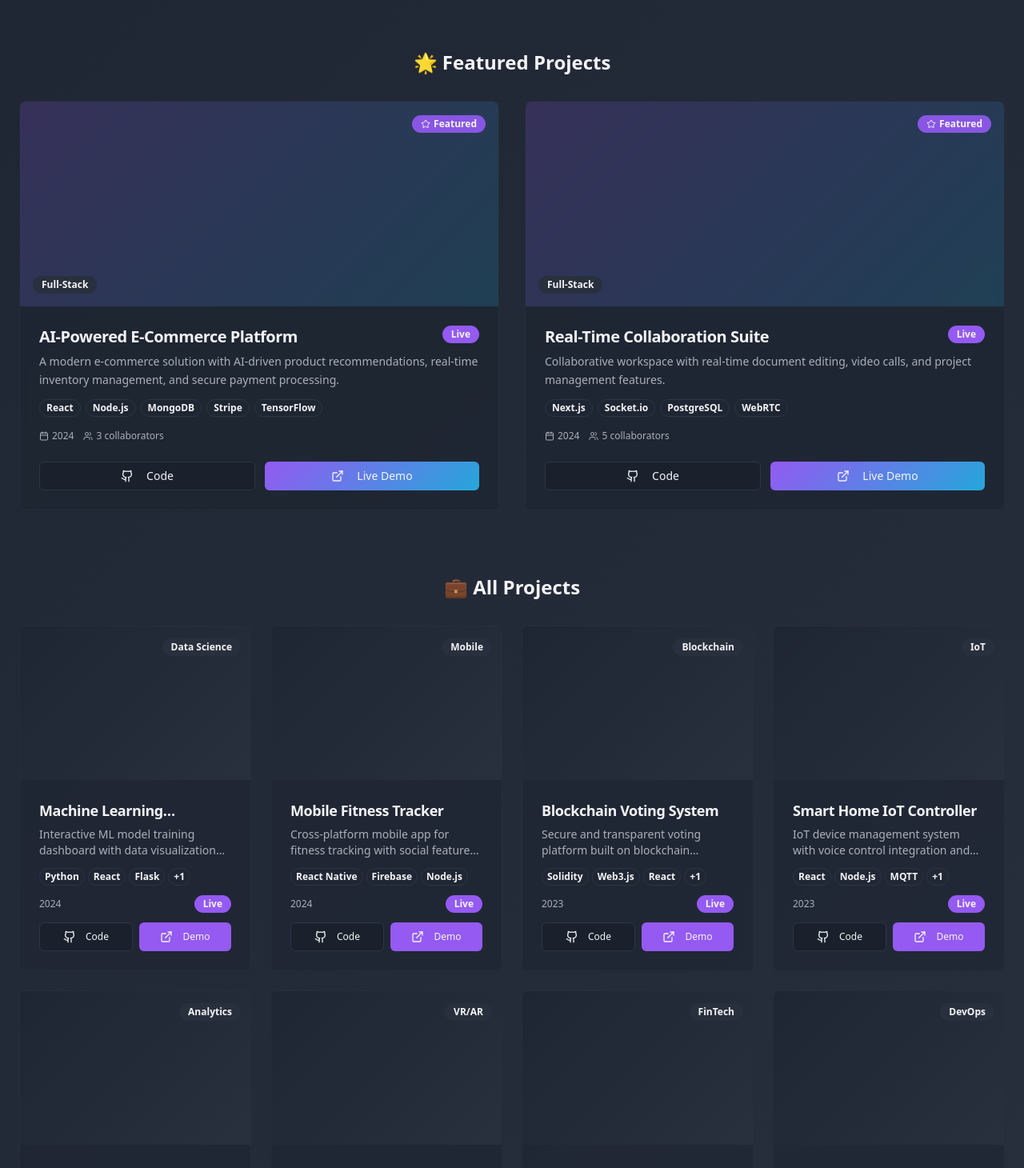
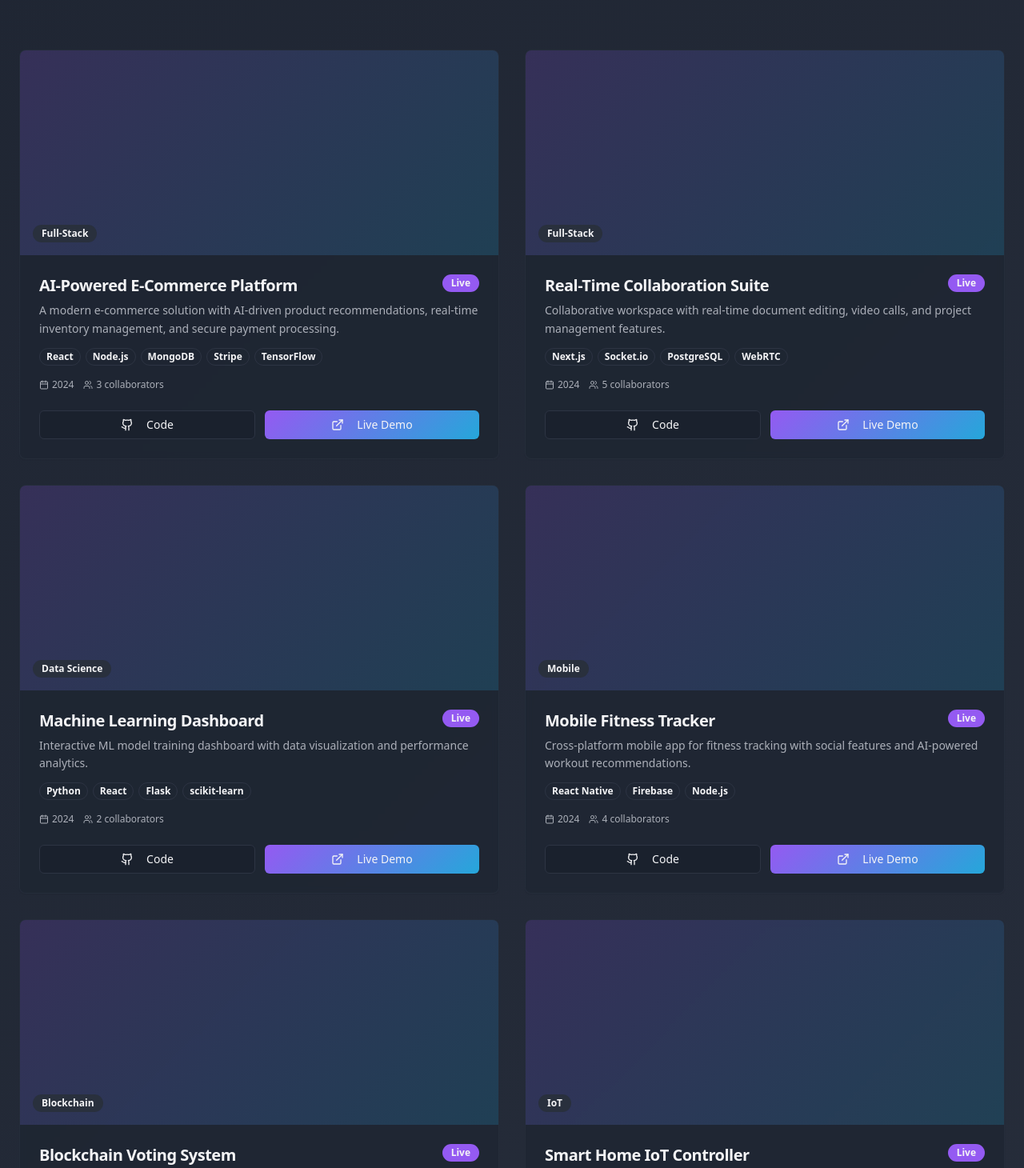
Before and after one commit to YsD9954/YSD_PORTFOLIO, a React (Vite) app: page / in a window 1280 px wide. Shown: the part 3530-4990 px from the top of the page at 80% size. Built offline with nearby package versions, Linux system fonts and the light colour scheme.

Commit message:
Refactor project section design
Remove the featured project section and apply its design to all project sections.

```diff
--- a/src/components/Projects.tsx
+++ b/src/components/Projects.tsx
@@ -152,8 +152,7 @@ const categories = ["All", "Full-Stack", "Mobile", "Data Science", "Blockchain",
 export const Projects = () => {
   const [selectedCategory, setSelectedCategory] = useState("All");
 
-  const featuredProjects = projects.filter(p => p.featured);
-  const regularProjects = projects.filter(p => !p.featured && (selectedCategory === "All" || p.category === selectedCategory));
+  const filteredProjects = projects.filter(p => selectedCategory === "All" || p.category === selectedCategory);
 
   return (
     <section id="projects" className="py-20 bg-gradient-secondary">
@@ -182,11 +181,9 @@ export const Projects = () => {
           </div>
         </div>
 
-        {/* Featured Projects - Hero Layout */}
-        <div className="mb-20">
-          <h3 className="text-2xl font-bold mb-8 text-center text-foreground">🌟 Featured Projects</h3>
-          <div className="grid grid-cols-1 lg:grid-cols-2 gap-8">
-            {featuredProjects.map((project) => (
+        {/* All Projects - Using Featured Design */}
+        <div className="grid grid-cols-1 lg:grid-cols-2 gap-8 mb-16">
+          {filteredProjects.map((project) => (
             <Card
               key={project.id}
               className="group hover:shadow-glow-primary/30 transition-all duration-500 hover:scale-[1.02] bg-card/80 backdrop-blur-sm border-border/50 overflow-hidden"
@@ -194,12 +191,6 @@ export const Projects = () => {
               <div className="relative overflow-hidden">
                 <div className="w-full h-64 bg-gradient-primary opacity-20"></div>
                 <div className="absolute inset-0 bg-gradient-to-br from-primary/20 to-secondary/20 opacity-0 group-hover:opacity-100 transition-opacity duration-500"></div>
-                  <div className="absolute top-4 right-4">
-                    <Badge variant="default" className="bg-primary/90 text-primary-foreground">
-                      <Star className="w-3 h-3 mr-1" />
-                      Featured
-                    </Badge>
-                  </div>
                 <div className="absolute bottom-4 left-4">
                   <Badge variant="secondary" className="backdrop-blur-sm">
                     {project.category}
@@ -260,78 +251,9 @@ export const Projects = () => {
             </Card>
           ))}
         </div>
-        </div>
-
-        {/* Regular Projects - Grid Layout */}
-        <div>
-          <h3 className="text-2xl font-bold mb-8 text-center text-foreground">💼 All Projects</h3>
-          <div className="grid grid-cols-1 md:grid-cols-2 lg:grid-cols-3 xl:grid-cols-4 gap-6">
-            {regularProjects.map((project) => (
-              <Card
-                key={project.id}
-                className="group hover:shadow-lg transition-all duration-300 hover:scale-105 bg-card/60 backdrop-blur-sm border-border/50 overflow-hidden"
-              >
-                <div className="relative overflow-hidden">
-                  <div className="w-full h-48 bg-gradient-secondary"></div>
-                  <div className="absolute inset-0 bg-gradient-primary opacity-0 group-hover:opacity-20 transition-opacity duration-300"></div>
-                  <div className="absolute top-3 right-3">
-                    <Badge variant="secondary" className="text-xs backdrop-blur-sm">
-                      {project.category}
-                    </Badge>
-                  </div>
-                </div>
-
-                <CardHeader className="pb-3">
-                  <CardTitle className="text-lg font-semibold text-foreground group-hover:text-primary transition-colors line-clamp-1">
-                    {project.title}
-                  </CardTitle>
-                  <CardDescription className="text-sm text-muted-foreground line-clamp-2">
-                    {project.description}
-                  </CardDescription>
-                </CardHeader>
-
-                <CardContent className="space-y-3">
-                  <div className="flex flex-wrap gap-1">
-                    {project.technologies.slice(0, 3).map((tech, techIndex) => (
-                      <Badge key={techIndex} variant="outline" className="text-xs px-1.5 py-0.5">
-                        {tech}
-                      </Badge>
-                    ))}
-                    {project.technologies.length > 3 && (
-                      <Badge variant="outline" className="text-xs px-1.5 py-0.5">
-                        +{project.technologies.length - 3}
-                      </Badge>
-                    )}
-                  </div>
-
-                  <div className="flex items-center justify-between text-xs text-muted-foreground">
-                    <span>{project.year}</span>
-                    <Badge
-                      variant={project.status === "Live" ? "default" : "secondary"}
-                      className="text-xs"
-                    >
-                      {project.status}
-                    </Badge>
-                  </div>
-
-                  <div className="flex gap-2">
-                    <Button variant="outline" size="sm" className="flex-1 text-xs">
-                      <Github className="mr-1 h-3 w-3" />
-                      Code
-                    </Button>
-                    <Button variant="default" size="sm" className="flex-1 text-xs">
-                      <ExternalLink className="mr-1 h-3 w-3" />
-                      Demo
-                    </Button>
-                  </div>
-                </CardContent>
-              </Card>
-            ))}
-          </div>
-        </div>
 
         {/* Call to Action */}
-        <div className="text-center mt-16">
+        <div className="text-center">
           <div className="bg-card/30 backdrop-blur-sm border border-border/50 rounded-lg p-8 max-w-2xl mx-auto">
             <h3 className="text-xl font-bold mb-3 text-foreground">
               Interested in collaborating?
```
Lines whose indentation alone changed are shown as unchanged.
